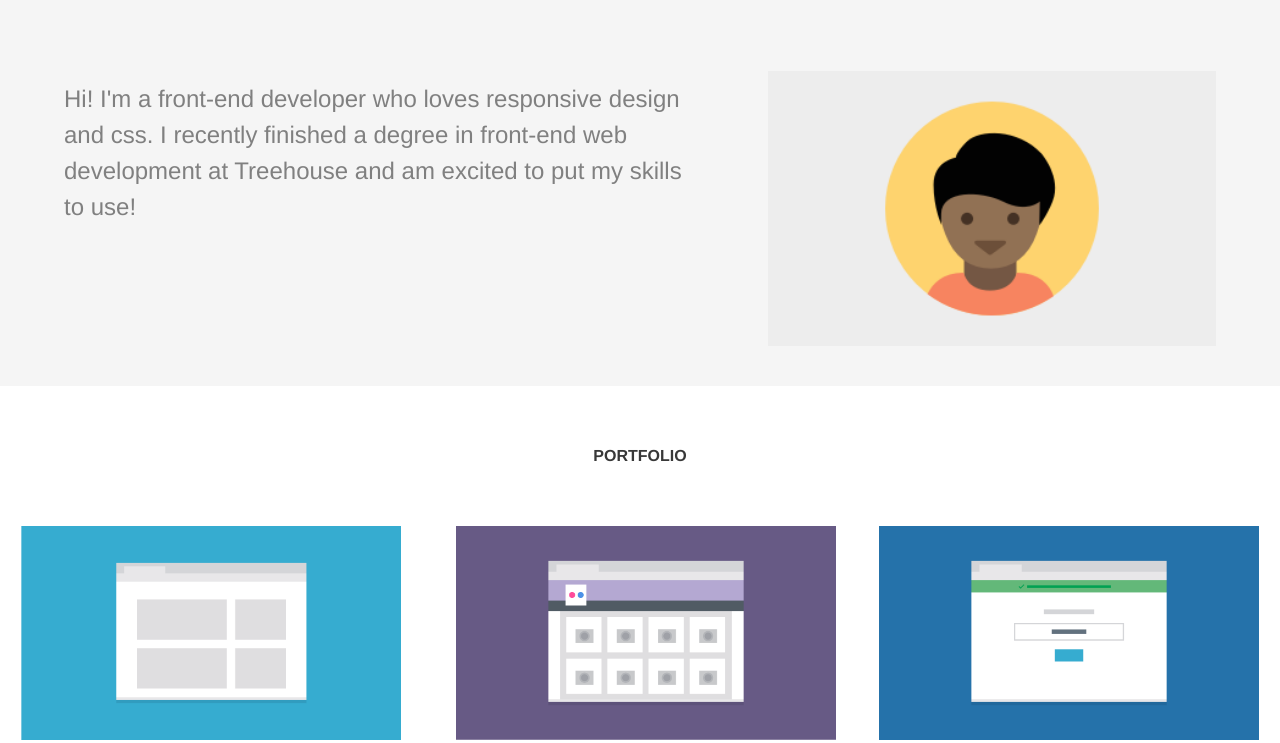
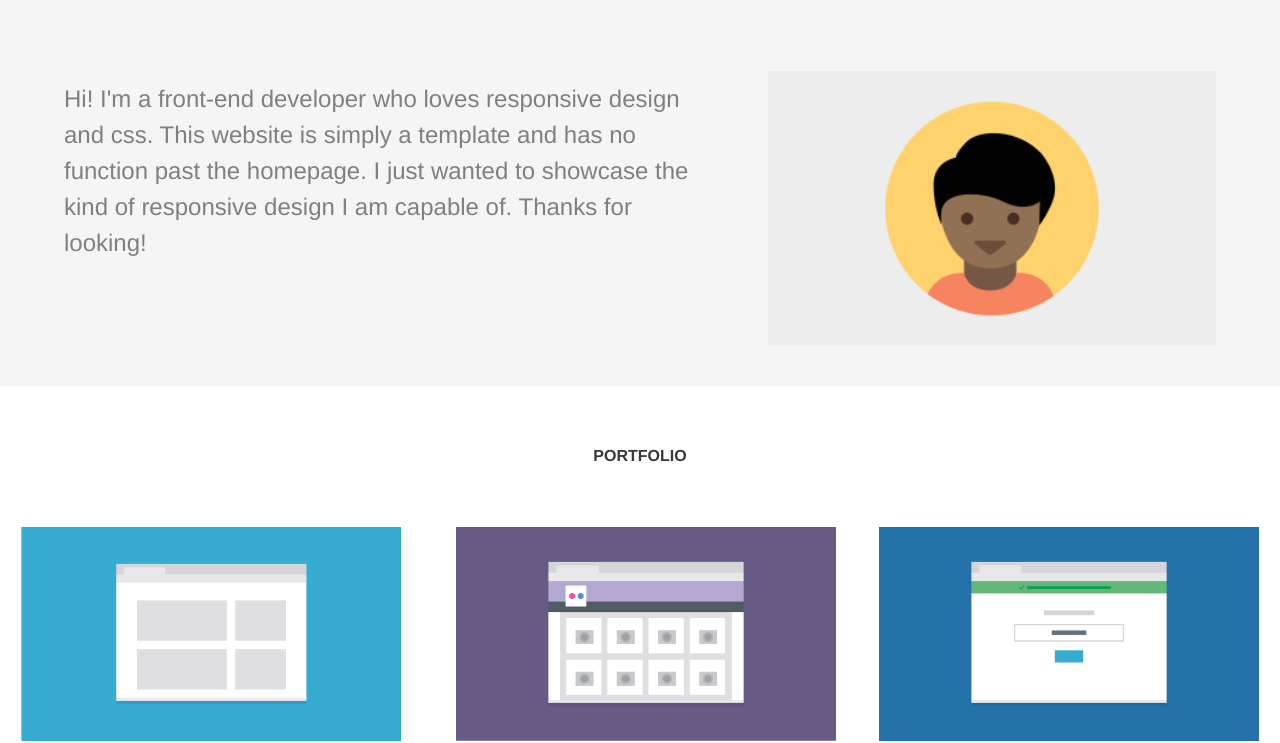
Before and after one commit to LukeLT255/TechDegreeProject2, a plain HTML site: page index.html in a window 1280 px wide. Shown: the part 93-836 px from the top of the page. Drawn offline with Linux system fonts and the light colour scheme; a web font is replaced by a local one.

Commit message:
Typos fixed

```diff
--- a/css/style.css
+++ b/css/style.css
@@ -191,7 +191,7 @@ footer a{
 
 
 
-@media (min-width: 769px){
+@media (min-width: 768px){
 
 
 .main-nav li{
@@ -235,9 +235,6 @@ footer a{
     clear: both;
   }
 
-  /* .main{
-    position:relative;
-  } */
 
   .primary,
   .secondary,
@@ -274,11 +271,6 @@ footer a{
     top: 0%;
   }
 
-
-  .projects{
-    /* overflow: hidden; */
-
-  }
 
   .contact{
     padding-left: 20%;
@@ -360,9 +352,6 @@ footer a{
 
   .calculator{
     position:relative;
-    /* max-height: 33%; */
-    /* width: 100%; */
-    /* float: right; */
     right: 0%;
     top: 0%;
   }
--- a/index.html
+++ b/index.html
@@ -4,7 +4,7 @@
     <meta charset="utf-8">
     <title>Luke Tyson's Portfolio</title>
     <link rel = "stylesheet" href = "css/style.css"/>
-    <link rel ="stylesheet" href = "css/normailze.css"/>
+    <link rel ="stylesheet" href = "css/normalize.css"/>
     <meta name=viewport content="width=device-width, initial-scale=1">
   </head>
   <body>
@@ -23,8 +23,8 @@
         <img class="profile-image" src="images/responsive-layout-profile.png" alt="Cartoon profile image of a man">
           <p class="intro">
             Hi! I'm a front-end developer who loves responsive
-            design and css. I recently finished a degree in front-end web development
-            at Treehouse and am excited to put my skills to use!
+            design and css. This website is simply a template and has no function past the homepage. I just wanted to showcase
+            the kind of responsive design I am capable of. Thanks for looking!
           </p>
      </div>
     </header>
@@ -84,7 +84,7 @@
      <div class = "bottom">
         <div id="contact" class="contact">
           <h3> CONTACT</h3>
-          <p> If you're interested in chatting or want more information about what I've been woring on, I'd love to hear from you!</p>
+          <p> If you're interested in chatting or want more information about what I've been working on, I'd love to hear from you!</p>
           <ul>
             <li>Phone  <span>+1 (806) 340-9908</span></li>
             <li>Email  <span>LukeLT25@gmail.com</span></li>
```
